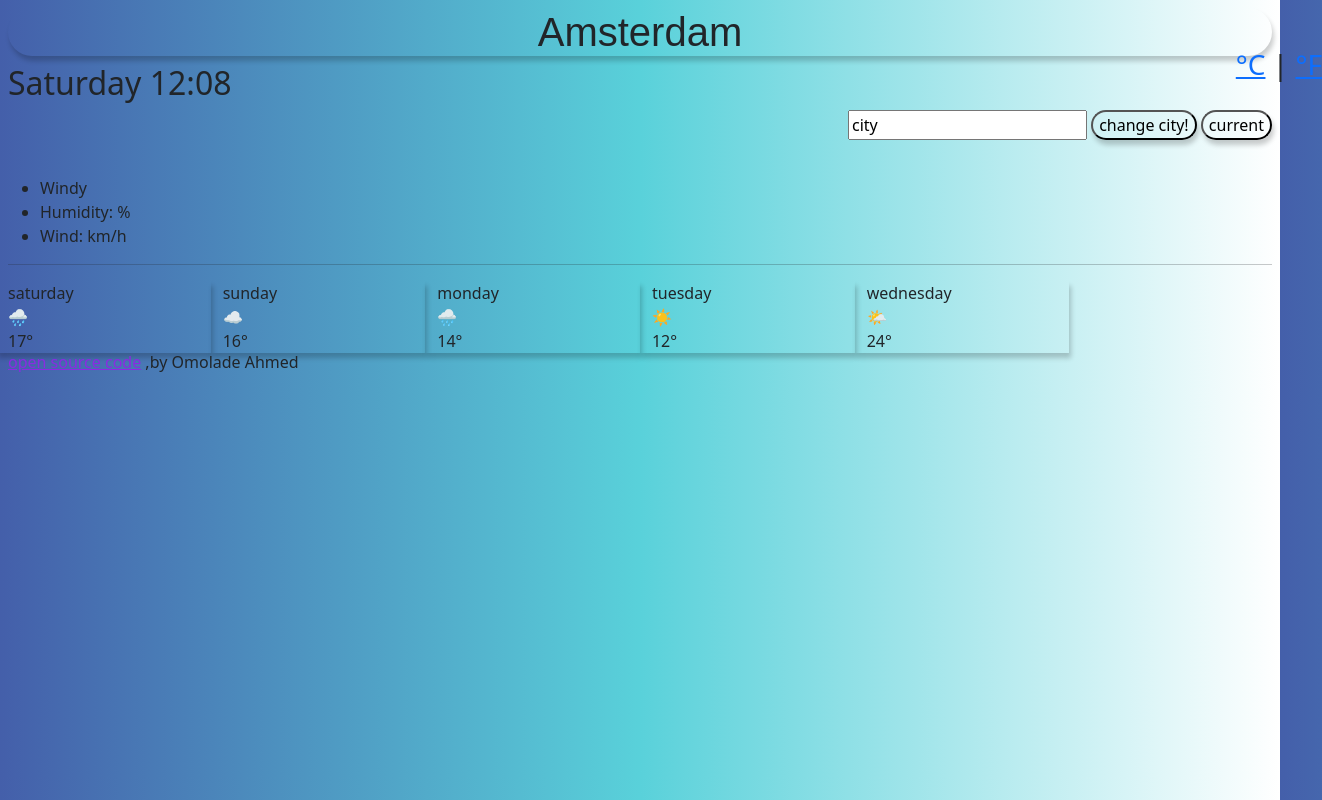
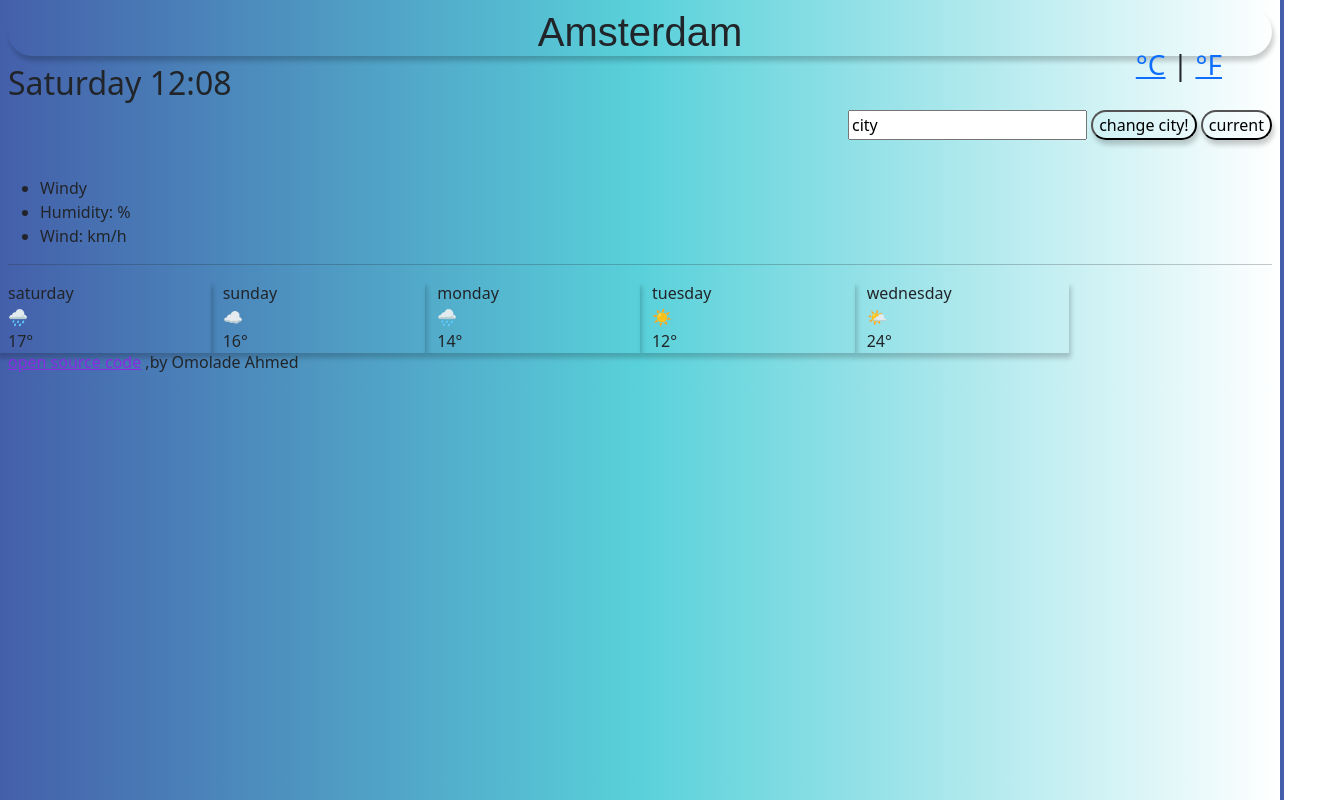
Before and after one commit to Omo249/weatherapphomework, a website built with Parcel: page index.html in a window 1280 px wide. Shown: the whole page, 1322 px wide, since content can reach past the window. Built offline with nearby package versions, Linux system fonts and the light colour scheme; no server answers.

Commit message:
Update styles.css

```diff
--- a/src/styles.css
+++ b/src/styles.css
@@ -75,6 +75,5 @@ body {
   position: relative;
   line-height: 1;
   top: -90px;
-  left: 50px;
   right: 50px;
 }
```
